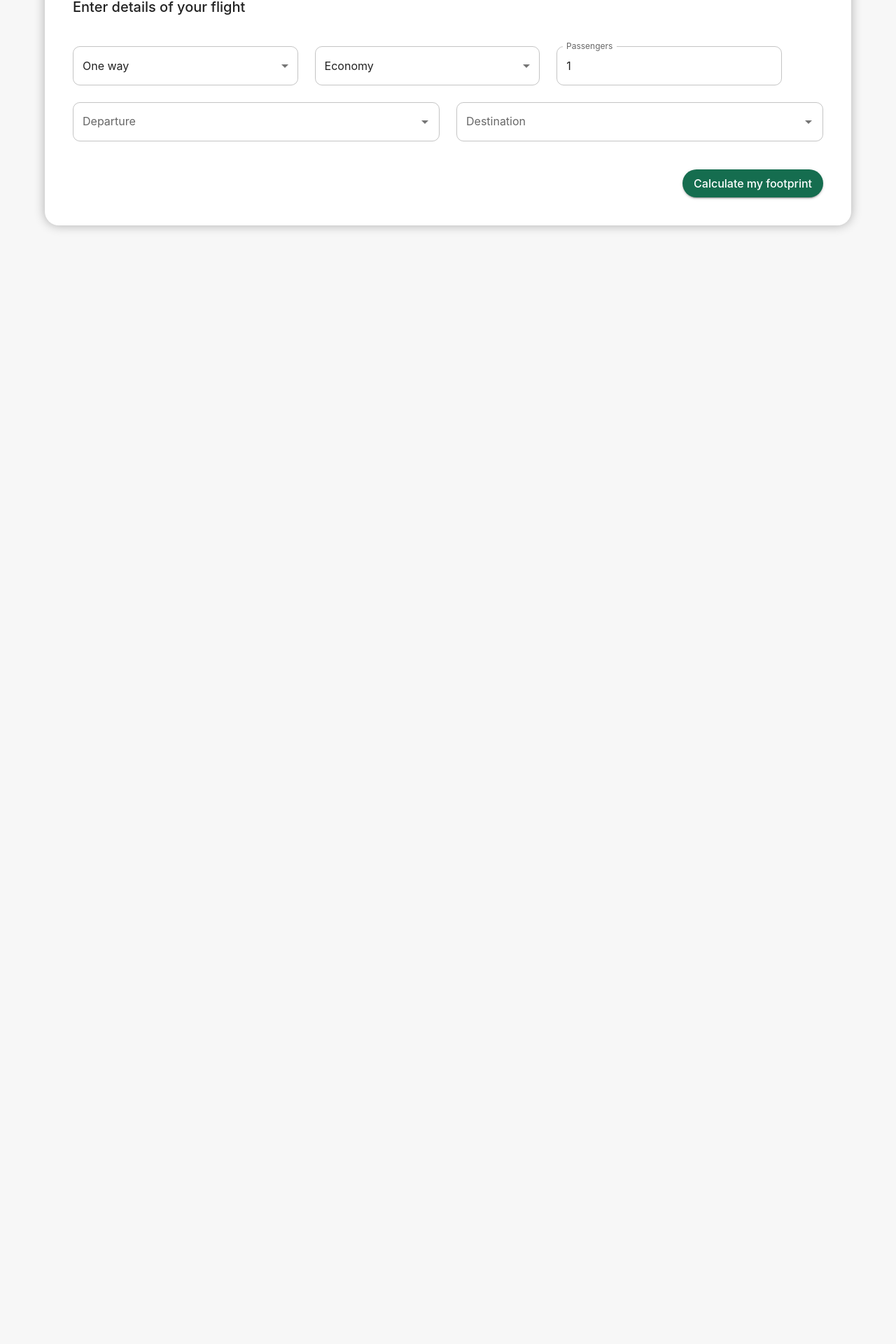
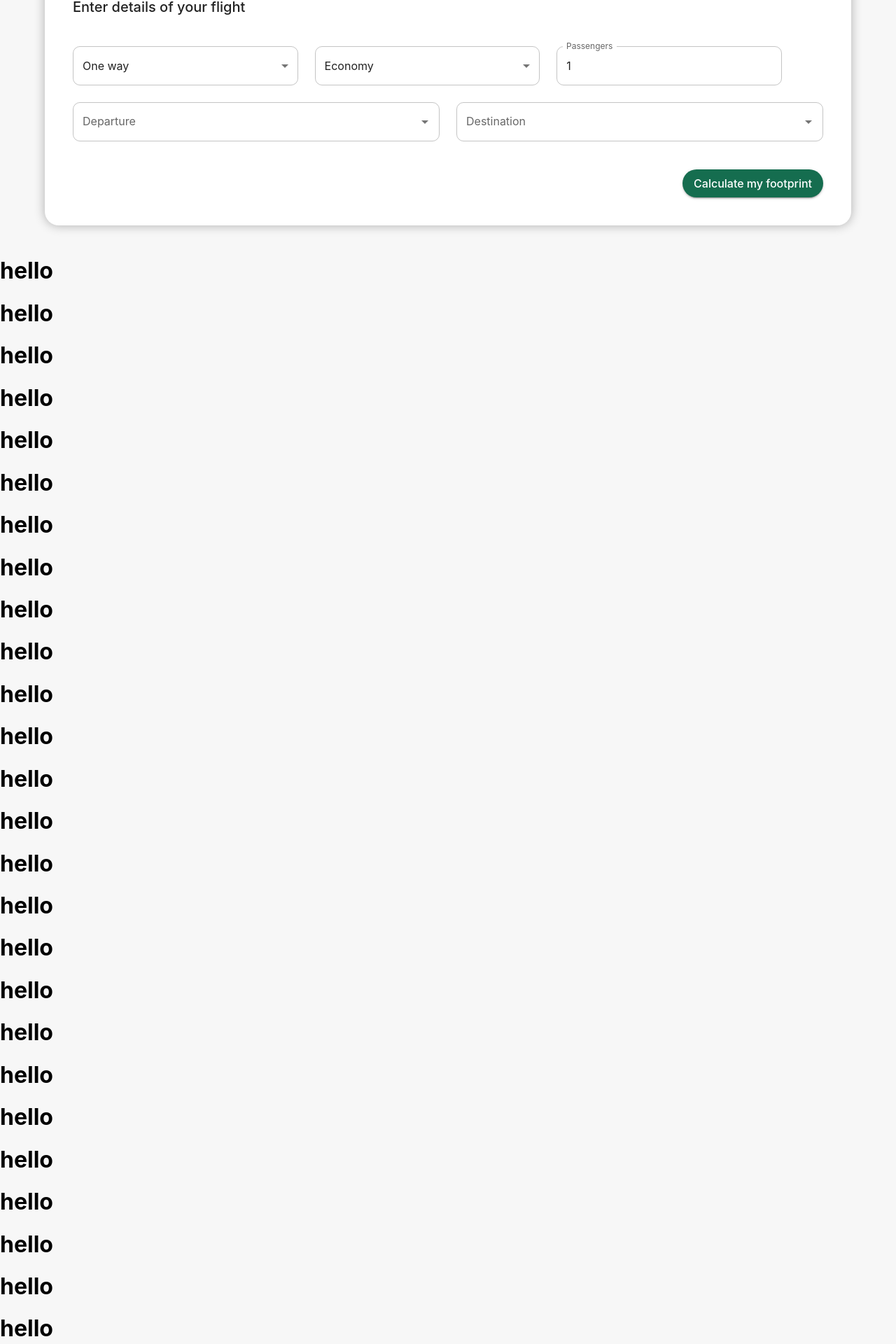
Before and after one commit to alisherkhan98/frintend-final-project, a React (Create React App) app: page / in a window 1280 px wide. Shown: the part 870-2790 px from the top of the page at 70% size. Before the commit the page ends 1216 px from the top, so only its background shows below. Built offline with nearby package versions, Linux system fonts and the light colour scheme; no server answers.

Commit message:
navbar appears on scroll

```diff
--- a/src/App.js
+++ b/src/App.js
@@ -12,6 +12,35 @@ function App() {
       <Navbar />
       <Hero />
       <Calculator />
+      <h1>hello</h1>
+      <h1>hello</h1>
+      <h1>hello</h1>
+      <h1>hello</h1>
+      <h1>hello</h1>
+      <h1>hello</h1>
+      <h1>hello</h1>
+      <h1>hello</h1>
+      <h1>hello</h1>
+      <h1>hello</h1>
+      <h1>hello</h1>
+      <h1>hello</h1>
+      <h1>hello</h1>
+      <h1>hello</h1>
+      <h1>hello</h1>
+      <h1>hello</h1>
+      <h1>hello</h1>
+      <h1>hello</h1>
+      <h1>hello</h1>
+      <h1>hello</h1>
+      <h1>hello</h1>
+      <h1>hello</h1>
+      <h1>hello</h1>
+      <h1>hello</h1>
+      <h1>hello</h1>
+      <h1>hello</h1>
+      <h1>hello</h1>
+      <h1>hello</h1>
+      <h1>hello</h1>
     </>
   );
 }
--- a/src/components/Calculator/Calculator.js
+++ b/src/components/Calculator/Calculator.js
@@ -97,15 +97,16 @@ function Calculator() {
             passengers: details.passengers,
             legs: [
               {
-                departure_airport: details.departure_airport,
-                destination_airport: details.destination_airport,
+                departure_airport: details.departure_airport.code,
+                destination_airport: details.destination_airport.code,
+
                 cabin_class: details.cabin_class,
               },
             ],
           },
         })
         .then((response) => {
-          console.log(response.data);
+          console.log(response.data.data.attributes);
         })
         .catch(function (error) {
           if (error.response) {
@@ -162,7 +163,7 @@ function Calculator() {
               sx={{ minWidth: "120px", width: "30%" }}
             >
               <MenuItem value={"economy"}>Economy</MenuItem>
-              <MenuItem value={"first class"}>First class</MenuItem>
+              <MenuItem value={"premium"}>First class</MenuItem>
             </Select>
 
             {/* passengers */}
@@ -193,7 +194,7 @@ function Calculator() {
               onChange={(e, newValue) => {
                 setDetails((prev) => ({
                   ...prev,
-                  departure_airport: newValue ? newValue?.code : "",
+                  departure_airport: newValue,
                 }));
               }}
               renderInput={(params) => (
@@ -221,7 +222,7 @@ function Calculator() {
               onChange={(e, newValue) => {
                 setDetails((prev) => ({
                   ...prev,
-                  destination_airport: newValue ? newValue?.code : "",
+                  destination_airport: newValue,
                 }));
               }}
               renderInput={(params) => (
--- a/src/components/Hero/Hero.js
+++ b/src/components/Hero/Hero.js
@@ -1,5 +1,5 @@
 // react
-import React from "react";
+import React, { useRef } from "react";
 // MUI
 import { Box, Button, IconButton, Typography } from "@mui/material";
 // image
@@ -8,15 +8,17 @@ import bg from "../../assets/img/hero.jpg";
 import { HiChevronDown } from "react-icons/hi";
 
 function Hero() {
+  const heroRef = useRef(null);
   return (
     <Box
       component="section"
+      id="hero"
+      ref={heroRef}
       sx={{
         position: "relative",
         width: "100%",
         height: "100vh",
         boxSizing: "border-box",
-
         // background
         backgroundImage: `url(${bg})`,
         backgroundSize: "cover",
@@ -50,6 +52,12 @@ function Hero() {
           bottom: "10%",
           transform: "translate(-50%, -50%)",
         }}
+        onClick={() => {
+          window.scrollTo({
+            top: heroRef.current.clientHeight - 50,
+            behavior: "smooth",
+          });
+        }}
       >
         Calculate Now
       </Button>
--- a/src/components/Navbar/Navbar.js
+++ b/src/components/Navbar/Navbar.js
@@ -17,9 +17,21 @@ const drawerWidth = "66vw";
 const navItems = ["Home", "About", "Contact"];
 
 function Navbar(props) {
-  const { window } = props;
   const [mobileOpen, setMobileOpen] = React.useState(false);
+  const [show, setShow] = React.useState(false);
 
+  // listener for scroll
+  React.useEffect(() => {
+    function navTransition() {
+      if (window.scrollY > 150) {
+        setShow(true);
+      } else {
+        setShow(false);
+      }
+    }
+    window.addEventListener("scroll", navTransition);
+    return () => window.removeEventListener("scroll", navTransition);
+  }, []);
   const handleDrawerToggle = () => {
     setMobileOpen(!mobileOpen);
   };
@@ -42,24 +54,32 @@ function Navbar(props) {
     </Box>
   );
 
-  const container =
-    window !== undefined ? () => window().document.body : undefined;
-
   return (
     <Box sx={{ display: "flex" }}>
-      <AppBar component="nav" color="transparent" elevation={0}>
+      <AppBar
+        component="nav"
+        color={show ? "neutral" : "transparent"}
+        elevation={0}
+        sx={{
+          opacity: 0.95,
+          transition: "all .3s ease",
+        }}
+      >
         <Toolbar>
           <Typography
             variant="h5"
             component="div"
             sx={{ flexGrow: 1, display: { xs: "none", sm: "block" } }}
-            color="white"
+            color={show ? "primary" : "white"}
           >
             LOGO
           </Typography>
           <Box sx={{ display: { xs: "none", sm: "block" } }}>
             {navItems.map((item) => (
-              <Button key={item} sx={{ color: "#fff" }}>
+              <Button
+                key={item}
+                sx={{ color: `${show ? "primary" : "white"}` }}
+              >
                 {item}
               </Button>
             ))}
@@ -77,7 +97,6 @@ function Navbar(props) {
       </AppBar>
       <Box component="nav">
         <Drawer
-          container={container}
           variant="temporary"
           open={mobileOpen}
           onClose={handleDrawerToggle}
```
